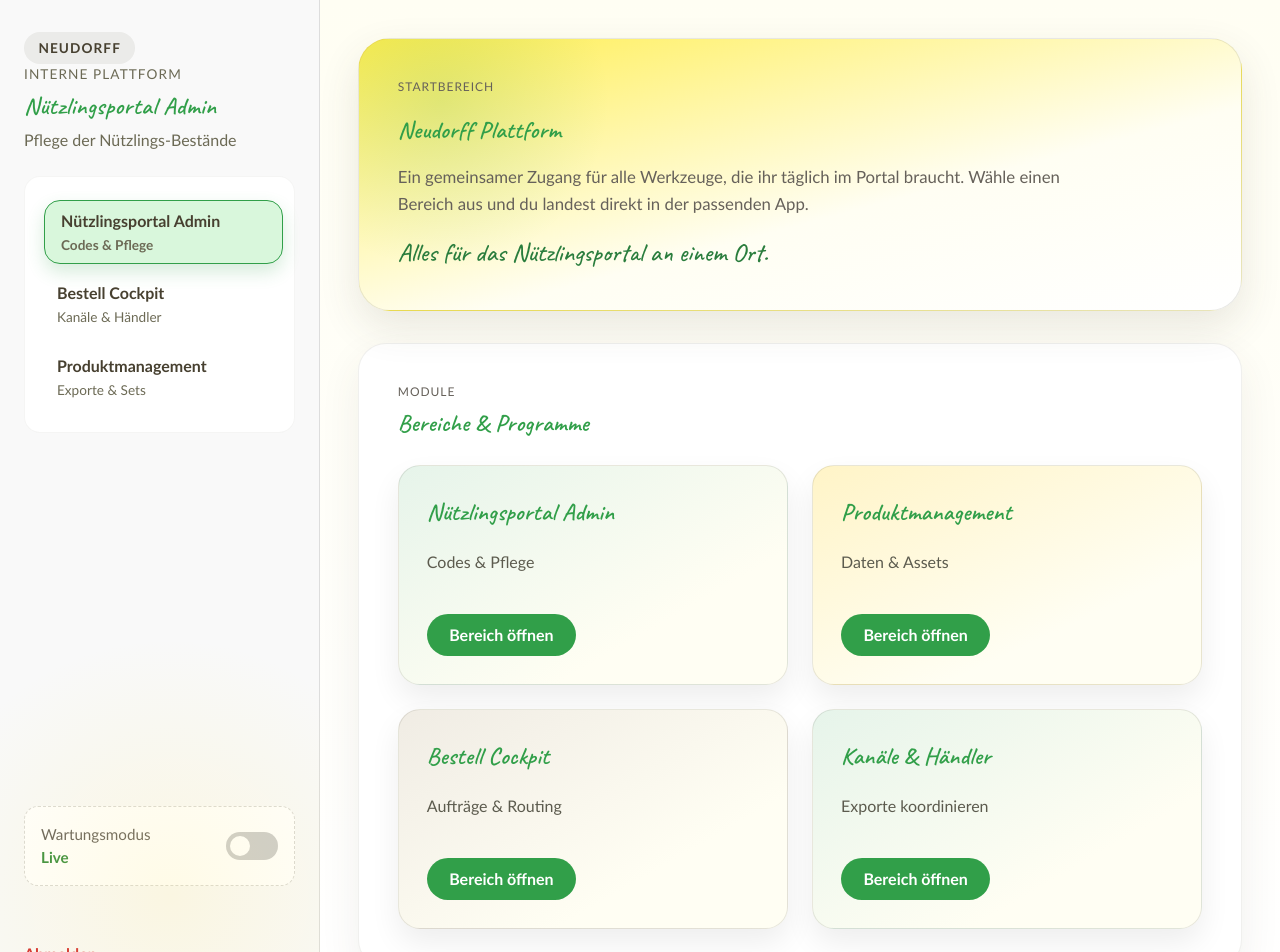
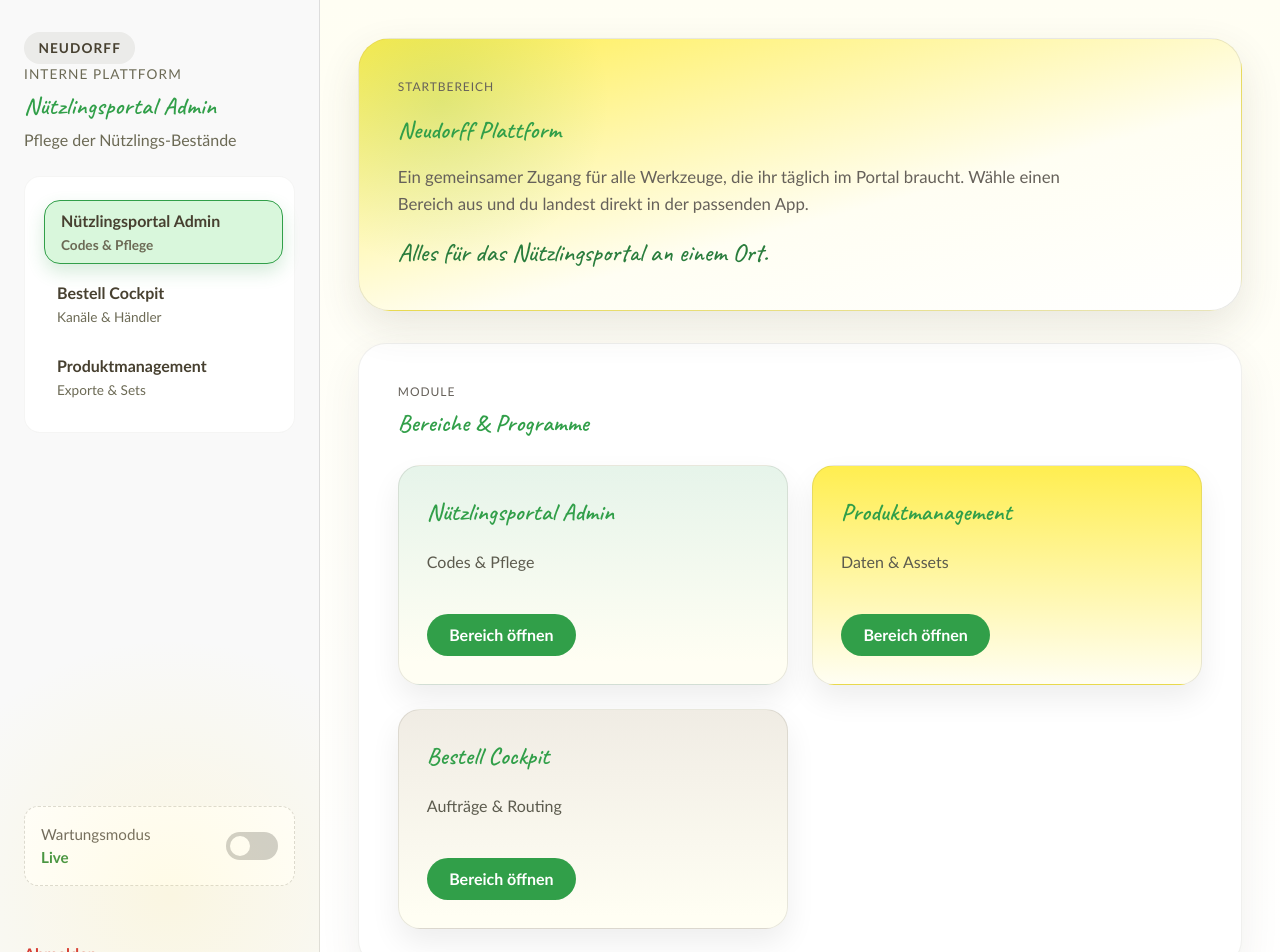
Before and after one commit to sazar-neudorff/productmanager, a React app in the folder frontend/: page / in a window 1280 px wide. Shown: the top 952 px of the page. Built offline with nearby package versions, Linux system fonts and the light colour scheme; the HTML template or start-up script is replaced by a standard one.

Commit message:
Refactor: Adjust module card styling and remove unused module
Co-authored-by: s.azar <s.azar@neudorff.de>

```diff
--- a/frontend/src/pages/Home.tsx
+++ b/frontend/src/pages/Home.tsx
@@ -6,7 +6,6 @@ const modules: ComponentProps<typeof ModuleCard>[] = [
   { title: "Nützlingsportal Admin", caption: "Codes & Pflege", accent: "green" },
   { title: "Produktmanagement", caption: "Daten & Assets", accent: "yellow" },
   { title: "Bestell Cockpit", caption: "Aufträge & Routing", accent: "brown" },
-  { title: "Kanäle & Händler", caption: "Exporte koordinieren", accent: "green" },
 ];
 
 export default function Home() {
--- a/frontend/src/styles/ModuleCard.css
+++ b/frontend/src/styles/ModuleCard.css
@@ -16,15 +16,15 @@
 }
 
 .module-card--green {
-  background: linear-gradient(150deg, #e6f4ea 0%, #fffef3 70%);
+  background: linear-gradient(180deg, #e6f4ea 0%, #fffef3 90%);
 }
 
 .module-card--yellow {
-  background: linear-gradient(155deg, #fff4c7 0%, #fffef3 70%);
+  background: linear-gradient(180deg, #ffee50 0%, #fffef3 100%);
 }
 
 .module-card--brown {
-  background: linear-gradient(150deg, #f0ece4 0%, #fffef3 70%);
+  background: linear-gradient(180deg, #f0ece4 0%, #fffef3 95%);
 }
 
 .module-card:hover {
```
